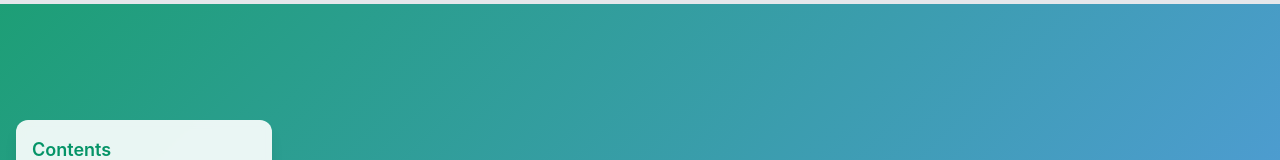
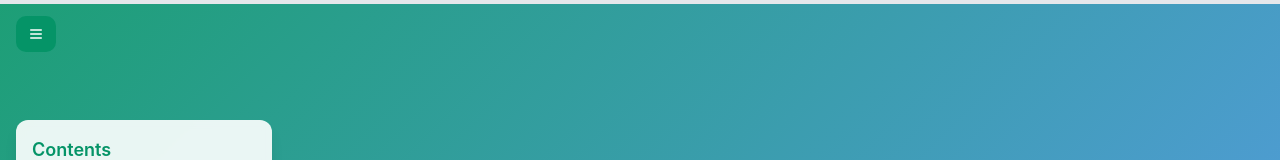
Before and after one commit to pharmeasyMarketing/dengue-harsh, a React (Vite) app: page / in a window 1280 px wide. Shown: the top 160 px of the page. Built offline with nearby package versions, Linux system fonts and the light colour scheme.

Commit message:
Fix: Make desktop TOC collapsible
The table of contents on desktop is not collapsible and the toggle button is not visible. This commit adds the necessary functionality to make the desktop table of contents collapsible and displays the toggle button.

```diff
--- a/src/components/DengueResearch/TableOfContents.tsx
+++ b/src/components/DengueResearch/TableOfContents.tsx
@@ -30,6 +30,7 @@ interface TableOfContentsProps {
 export const TableOfContents: React.FC<TableOfContentsProps> = ({ activeSection }) => {
   const [isOpen, setIsOpen] = useState(false);
   const [isMobile, setIsMobile] = useState(false);
+  const [isDesktopCollapsed, setIsDesktopCollapsed] = useState(false);
 
   useEffect(() => {
     const checkMobile = () => {
@@ -97,7 +98,20 @@ export const TableOfContents: React.FC<TableOfContentsProps> = ({ activeSection
   }
 
   return (
-    <div className="toc-sticky hidden lg:block w-64">
+    <>
+      <Button
+        onClick={() => setIsDesktopCollapsed(!isDesktopCollapsed)}
+        className="fixed top-4 left-4 z-50 bg-health-primary hover:bg-health-primary/90 hidden lg:flex"
+        size="sm"
+      >
+        <Menu className="h-4 w-4" />
+      </Button>
+
+      <div className={`toc-sticky hidden lg:block transition-all duration-300 ${
+        isDesktopCollapsed ? 'w-0 overflow-hidden' : 'w-64'
+      }`}>
+        {!isDesktopCollapsed && (
+          <>
             <h3 className="text-lg font-semibold mb-4 text-health-primary">Contents</h3>
             <nav className="space-y-1">
               {sections.map((section) => (
@@ -114,6 +128,9 @@ export const TableOfContents: React.FC<TableOfContentsProps> = ({ activeSection
                 </button>
               ))}
             </nav>
+          </>
+        )}
       </div>
+    </>
   );
 };
```
Lines whose indentation alone changed are shown as unchanged.
